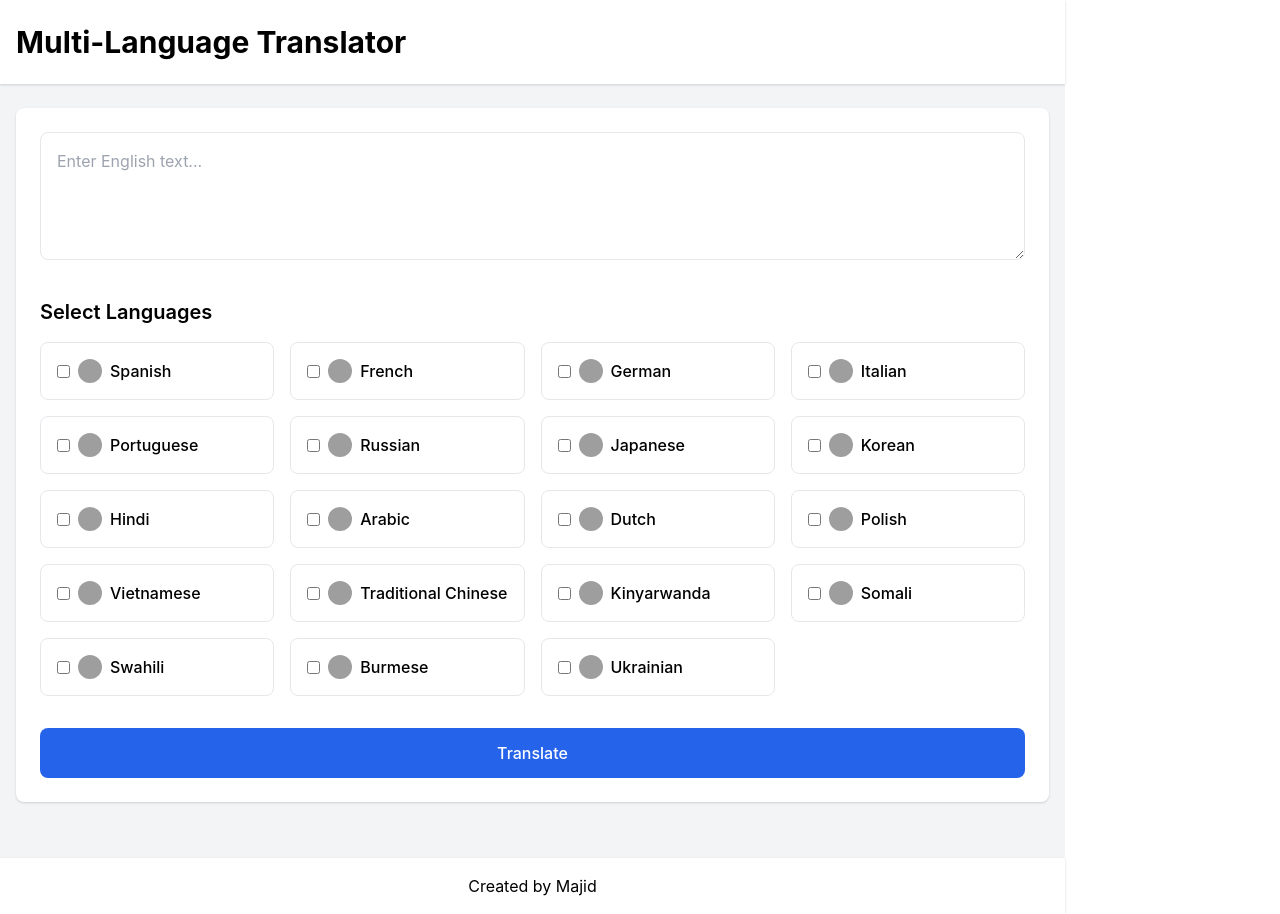
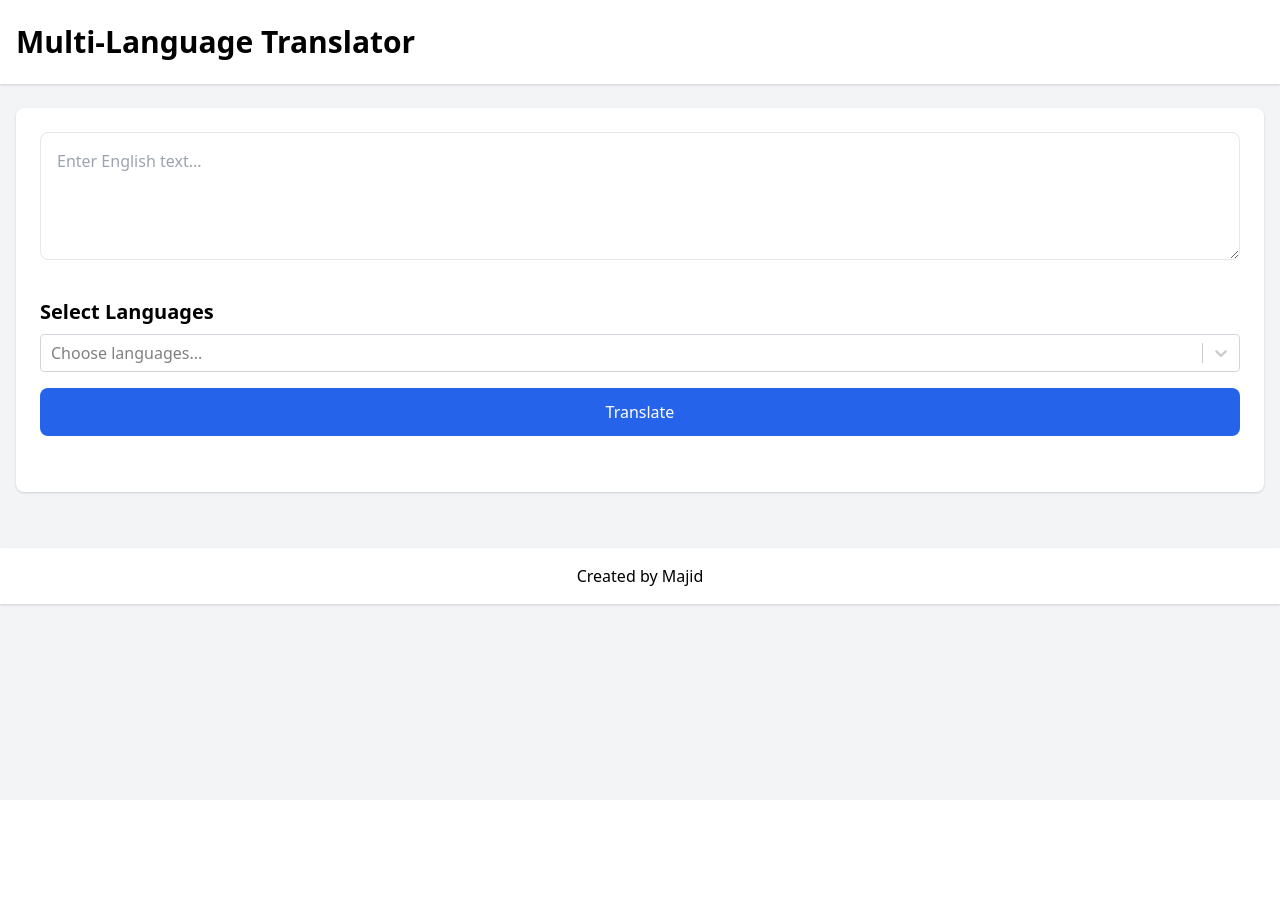
Before and after one commit to majid-iqbal1/multi-language-translator, a React (Vite) app: page / in a window 1280 px wide. After the commit the page ends 800 px from the top, so only its background shows below. Built offline with nearby package versions, Linux system fonts and the light colour scheme; grey boxes are pictures that could not be loaded.

Commit message:
added more languages

```diff
--- a/package.json
+++ b/package.json
@@ -12,6 +12,7 @@
   "dependencies": {
     "react": "^18.3.1",
     "react-dom": "^18.3.1",
+    "react-select": "^5.9.0",
     "recharts": "^2.15.0"
   },
   "devDependencies": {
--- a/src/App.css
+++ b/src/App.css
@@ -2,45 +2,69 @@
 @tailwind components;
 @tailwind utilities;
 
-#root {
-  max-width: 1280px;
-  margin: 0 auto;
-  padding: 2rem;
-  text-align: center;
+:root {
+  font-family: Inter, system-ui, Avenir, Helvetica, Arial, sans-serif;
+  line-height: 1.5;
+  font-weight: 400;
+
+  color-scheme: light dark;
+  color: rgba(0, 0, 0, 0.87);
+  background-color: #ffffff;
+
+  font-synthesis: none;
+  text-rendering: optimizeLegibility;
+  -webkit-font-smoothing: antialiased;
+  -moz-osx-font-smoothing: grayscale;
 }
 
-.logo {
-  height: 6em;
-  padding: 1.5em;
-  will-change: filter;
-  transition: filter 300ms;
+a {
+  font-weight: 500;
+  color: #646cff;
+  text-decoration: inherit;
 }
-.logo:hover {
-  filter: drop-shadow(0 0 2em #646cffaa);
-}
-.logo.react:hover {
-  filter: drop-shadow(0 0 2em #61dafbaa);
+a:hover {
+  color: #535bf2;
 }
 
-@keyframes logo-spin {
-  from {
-    transform: rotate(0deg);
+body {
+  margin: 0;
+  min-width: 320px;
+  min-height: 100vh;
+}
+
+h1 {
+  font-size: 3.2em;
+  line-height: 1.1;
+}
+
+button {
+  border-radius: 8px;
+  border: 1px solid transparent;
+  padding: 0.6em 1.2em;
+  font-size: 1em;
+  font-weight: 500;
+  font-family: inherit;
+  background-color: #1a1a1a;
+  cursor: pointer;
+  transition: border-color 0.25s;
+}
+button:hover {
+  border-color: #646cff;
+}
+button:focus,
+button:focus-visible {
+  outline: 4px auto -webkit-focus-ring-color;
+}
+
+@media (prefers-color-scheme: light) {
+  :root {
+    color: #213547;
+    background-color: #ffffff;
   }
-  to {
-    transform: rotate(360deg);
+  a:hover {
+    color: #747bff;
+  }
+  button {
+    background-color: #f9f9f9;
   }
 }
-
-@media (prefers-reduced-motion: no-preference) {
-  a:nth-of-type(2) .logo {
-    animation: logo-spin infinite 20s linear;
-  }
-}
-
-.card {
-  padding: 2em;
-}
-
-.read-the-docs {
-  color: #888;
-}
--- a/src/App.jsx
+++ b/src/App.jsx
@@ -1,42 +1,131 @@
 import React, { useState } from 'react';
+import Select from 'react-select';
 
 const languages = [
-  { id: 'es', label: 'Spanish' },
-  { id: 'fr', label: 'French' },
-  { id: 'de', label: 'German' },
-  { id: 'it', label: 'Italian' },
-  { id: 'pt', label: 'Portuguese' },
-  { id: 'ru', label: 'Russian' },
-  { id: 'ja', label: 'Japanese' },
-  { id: 'ko', label: 'Korean' },
-  { id: 'hi', label: 'Hindi' },
-  { id: 'ar', label: 'Arabic' },
-  { id: 'nl', label: 'Dutch' },
-  { id: 'pl', label: 'Polish' },
-  { id: 'vi', label: 'Vietnamese' },
-  { id: 'zh-TW', label: 'Traditional Chinese' },
-  { id: 'rw', label: 'Kinyarwanda' },
-  { id: 'so', label: 'Somali' },
-  { id: 'sw', label: 'Swahili' },
-  { id: 'my', label: 'Burmese' },
-  { id: 'uk', label: 'Ukrainian' }
- ]
+  { value: 'af', label: 'Afrikaans' },
+  { value: 'sq', label: 'Albanian' },
+  { value: 'am', label: 'Amharic' },
+  { value: 'ar', label: 'Arabic' },
+  { value: 'hy', label: 'Armenian' },
+  { value: 'az', label: 'Azerbaijani' },
+  { value: 'eu', label: 'Basque' },
+  { value: 'be', label: 'Belarusian' },
+  { value: 'bn', label: 'Bengali' },
+  { value: 'bs', label: 'Bosnian' },
+  { value: 'bg', label: 'Bulgarian' },
+  { value: 'ca', label: 'Catalan' },
+  { value: 'ceb', label: 'Cebuano' },
+  { value: 'ny', label: 'Chichewa' },
+  { value: 'zh-CN', label: 'Chinese (Simplified)' },
+  { value: 'zh-TW', label: 'Chinese (Traditional)' },
+  { value: 'co', label: 'Corsican' },
+  { value: 'hr', label: 'Croatian' },
+  { value: 'cs', label: 'Czech' },
+  { value: 'da', label: 'Danish' },
+  { value: 'nl', label: 'Dutch' },
+  { value: 'en', label: 'English' },
+  { value: 'eo', label: 'Esperanto' },
+  { value: 'et', label: 'Estonian' },
+  { value: 'tl', label: 'Filipino' },
+  { value: 'fi', label: 'Finnish' },
+  { value: 'fr', label: 'French' },
+  { value: 'fy', label: 'Frisian' },
+  { value: 'gl', label: 'Galician' },
+  { value: 'ka', label: 'Georgian' },
+  { value: 'de', label: 'German' },
+  { value: 'el', label: 'Greek' },
+  { value: 'gu', label: 'Gujarati' },
+  { value: 'ht', label: 'Haitian Creole' },
+  { value: 'ha', label: 'Hausa' },
+  { value: 'haw', label: 'Hawaiian' },
+  { value: 'iw', label: 'Hebrew' },
+  { value: 'hi', label: 'Hindi' },
+  { value: 'hmn', label: 'Hmong' },
+  { value: 'hu', label: 'Hungarian' },
+  { value: 'is', label: 'Icelandic' },
+  { value: 'ig', label: 'Igbo' },
+  { value: 'id', label: 'Indonesian' },
+  { value: 'ga', label: 'Irish' },
+  { value: 'it', label: 'Italian' },
+  { value: 'ja', label: 'Japanese' },
+  { value: 'jw', label: 'Javanese' },
+  { value: 'kn', label: 'Kannada' },
+  { value: 'kk', label: 'Kazakh' },
+  { value: 'km', label: 'Khmer' },
+  { value: 'ko', label: 'Korean' },
+  { value: 'ku', label: 'Kurdish (Kurmanji)' },
+  { value: 'ky', label: 'Kyrgyz' },
+  { value: 'lo', label: 'Lao' },
+  { value: 'la', label: 'Latin' },
+  { value: 'lv', label: 'Latvian' },
+  { value: 'lt', label: 'Lithuanian' },
+  { value: 'lb', label: 'Luxembourgish' },
+  { value: 'mk', label: 'Macedonian' },
+  { value: 'mg', label: 'Malagasy' },
+  { value: 'ms', label: 'Malay' },
+  { value: 'ml', label: 'Malayalam' },
+  { value: 'mt', label: 'Maltese' },
+  { value: 'mi', label: 'Maori' },
+  { value: 'mr', label: 'Marathi' },
+  { value: 'mn', label: 'Mongolian' },
+  { value: 'my', label: 'Myanmar (Burmese)' },
+  { value: 'ne', label: 'Nepali' },
+  { value: 'no', label: 'Norwegian' },
+  { value: 'ps', label: 'Pashto' },
+  { value: 'fa', label: 'Persian' },
+  { value: 'pl', label: 'Polish' },
+  { value: 'pt', label: 'Portuguese' },
+  { value: 'pa', label: 'Punjabi' },
+  { value: 'ro', label: 'Romanian' },
+  { value: 'ru', label: 'Russian' },
+  { value: 'sm', label: 'Samoan' },
+  { value: 'gd', label: 'Scots Gaelic' },
+  { value: 'sr', label: 'Serbian' },
+  { value: 'st', label: 'Sesotho' },
+  { value: 'sn', label: 'Shona' },
+  { value: 'sd', label: 'Sindhi' },
+  { value: 'si', label: 'Sinhala' },
+  { value: 'sk', label: 'Slovak' },
+  { value: 'sl', label: 'Slovenian' },
+  { value: 'so', label: 'Somali' },
+  { value: 'es', label: 'Spanish' },
+  { value: 'su', label: 'Sundanese' },
+  { value: 'sw', label: 'Swahili' },
+  { value: 'sv', label: 'Swedish' },
+  { value: 'tg', label: 'Tajik' },
+  { value: 'ta', label: 'Tamil' },
+  { value: 'tt', label: 'Tatar' },
+  { value: 'te', label: 'Telugu' },
+  { value: 'th', label: 'Thai' },
+  { value: 'tr', label: 'Turkish' },
+  { value: 'tk', label: 'Turkmen' },
+  { value: 'uk', label: 'Ukrainian' },
+  { value: 'ur', label: 'Urdu' },
+  { value: 'ug', label: 'Uyghur' },
+  { value: 'uz', label: 'Uzbek' },
+  { value: 'vi', label: 'Vietnamese' },
+  { value: 'cy', label: 'Welsh' },
+  { value: 'xh', label: 'Xhosa' },
+  { value: 'yi', label: 'Yiddish' },
+  { value: 'yo', label: 'Yoruba' },
+  { value: 'zu', label: 'Zulu' }
+];
 
 function App() {
- const [text, setText] = useState('')
- const [selectedLangs, setSelectedLangs] = useState([])
- const [translations, setTranslations] = useState({})
+  const [text, setText] = useState('');
+  const [selectedLangs, setSelectedLangs] = useState([]);
+  const [translations, setTranslations] = useState({});
 
   const handleTranslate = async () => {
-   const results = {}
-   const API_KEY = 'e248ec5c54mshfdc8f49173a9013p1113a6jsn1644be595d17'
+    const results = {};
+    const API_KEY = 'e248ec5c54mshfdc8f49173a9013p1113a6jsn1644be595d17';
 
     for (const lang of selectedLangs) {
       try {
-       const encodedParams = new URLSearchParams()
-       encodedParams.append("source_language", "en")
-       encodedParams.append("target_language", lang)
-       encodedParams.append("text", text)
+        const encodedParams = new URLSearchParams();
+        encodedParams.append("source_language", "en");
+        encodedParams.append("target_language", lang.value);
+        encodedParams.append("text", text);
 
         const response = await fetch('https://text-translator2.p.rapidapi.com/translate', {
           method: 'POST',
@@ -46,25 +135,25 @@ function App() {
             'X-RapidAPI-Host': 'text-translator2.p.rapidapi.com'
           },
           body: encodedParams
-       })
-       const data = await response.json()
-       results[lang] = data.data.translatedText
+        });
+        const data = await response.json();
+        results[lang.value] = data.data.translatedText;
       } catch (error) {
-       results[lang] = 'Translation failed'
+        results[lang.value] = 'Translation failed';
       }
     }
-   setTranslations(results)
- }
+    setTranslations(results);
+  };
 
   return (
     <div className="min-h-screen bg-gray-100">
-    <header className="bg-white shadow">
-      <div className="max-w-7xl mx-auto py-6 px-4">
+      <header className="bg-white shadow w-full">
+        <div className="w-full py-6 px-4">
           <h1 className="text-3xl font-bold text-black">Multi-Language Translator</h1>
         </div>
       </header>
 
-    <main className="max-w-7xl mx-auto py-6 px-4">
+      <main className="w-full py-6 px-4">
         <div className="bg-white shadow rounded-lg p-6">
           {/* Input Section */}
           <div className="mb-8">
@@ -76,48 +165,64 @@ function App() {
             />
           </div>
 
-        {/* Language Selection */}
+          {/* Language Selection Form */}
           <div className="mb-8">
-          <h2 className="text-xl font-semibold mb-4 text-black">Select Languages</h2>
-          <div className="grid grid-cols-2 md:grid-cols-4 gap-4">
-            {languages.map((lang) => (
-              <label
-                key={lang.id}
-                className="flex items-center space-x-2 p-4 border rounded-lg hover:bg-gray-50 bg-white text-black cursor-pointer"
+            <form
+              onSubmit={(e) => {
+                e.preventDefault();
+                handleTranslate();
+              }}
             >
-                <input
-                  type="checkbox"
-                  checked={selectedLangs.includes(lang.id)}
-                  onChange={(e) => {
-                    setSelectedLangs(
-                      e.target.checked
-                        ? [...selectedLangs, lang.id]
-                        : selectedLangs.filter((id) => id !== lang.id)
-                    );
+              <label htmlFor="language-select" className="block text-xl font-semibold mb-2 text-black">
+                Select Languages
+              </label>
+              <Select
+                id="language-select"
+                isMulti
+                options={languages}
+                value={selectedLangs}
+                onChange={setSelectedLangs}
+                className="mb-4"
+                classNamePrefix="select"
+                placeholder="Choose languages..."
+                styles={{
+                  control: (base) => ({
+                    ...base,
+                    borderColor: '#d1d5db', // Tailwind's gray-300
+                    boxShadow: 'none',
+                    '&:hover': {
+                      borderColor: '#a1a1aa', // Tailwind's gray-400
+                    },
+                  }),
+                  multiValue: (base) => ({
+                    ...base,
+                    backgroundColor: '#bfdbfe', // Tailwind's blue-300
+                  }),
+                  multiValueLabel: (base) => ({
+                    ...base,
+                    color: '#1e40af', // Tailwind's blue-800
+                  }),
+                  multiValueRemove: (base) => ({
+                    ...base,
+                    color: '#1e40af',
+                    ':hover': {
+                      backgroundColor: '#93c5fd', // Tailwind's blue-400
+                      color: '#1e40af',
+                    },
+                  }),
                 }}
-                  className="rounded text-blue-600"
               />
-                <div className="flex items-center space-x-2">
-                  <img
-                    src={`/flags/${lang.id}.svg`}
-                    alt={lang.label}
-                    className="w-6 h-6 rounded-full"
-                  />
-                  <span className="font-medium">{lang.label}</span>
-                </div>
-              </label>
-            ))}
-          </div>
-        </div>
 
               {/* Translate Button */}
               <button
-          onClick={handleTranslate}
+                type="submit"
                 disabled={!text || selectedLangs.length === 0}
                 className="w-full bg-blue-600 text-white p-3 rounded-lg font-medium hover:bg-blue-700 focus:outline-none focus:ring-2 focus:ring-offset-2 focus:ring-blue-500 disabled:opacity-50 disabled:cursor-not-allowed"
               >
                 Translate
               </button>
+            </form>
+          </div>
 
           {/* Translations */}
           {Object.entries(translations).length > 0 && (
@@ -129,16 +234,9 @@ function App() {
                     key={lang}
                     className="bg-white text-black p-4 rounded-lg border shadow-sm hover:shadow-md transition-shadow"
                   >
-                  <div className="flex items-center space-x-2 mb-2">
-                    <img
-                      src={`/flags/${lang}.svg`}
-                      alt={languages.find((l) => l.id === lang)?.label}
-                      className="w-6 h-6 rounded-full"
-                    />
                     <h3 className="font-medium text-lg text-black">
-                      {languages.find((l) => l.id === lang)?.label}
+                      {languages.find((l) => l.value === lang)?.label}
                     </h3>
-                  </div>
                     <p className="text-black">{translation}</p>
                   </div>
                 ))}
@@ -148,13 +246,13 @@ function App() {
         </div>
       </main>
 
-    <footer className="bg-white shadow mt-8">
-      <div className="max-w-7xl mx-auto py-4 px-4 text-center text-black">
+      <footer className="bg-white shadow mt-8 w-full">
+        <div className="w-full py-4 px-4 text-center text-black">
           Created by Majid
         </div>
       </footer>
     </div>
   );
-};
+}
 
 export default App;
--- a/src/index.css
+++ b/src/index.css
@@ -2,71 +2,44 @@
 @tailwind components;
 @tailwind utilities;
 
-:root {
-  font-family: Inter, system-ui, Avenir, Helvetica, Arial, sans-serif;
-  line-height: 1.5;
-  font-weight: 400;
-
-  color-scheme: light dark;
-  color: rgba(255, 255, 255, 0.87);
-  background-color: #242424;
-
-  font-synthesis: none;
-  text-rendering: optimizeLegibility;
-  -webkit-font-smoothing: antialiased;
-  -moz-osx-font-smoothing: grayscale;
+/* Removed max-width and centering from #root */
+#root {
+  padding: 0; /* Optional: Adjust padding as needed */
+  text-align: left; /* Optional: Change text alignment if needed */
 }
 
-a {
-  font-weight: 500;
-  color: #646cff;
-  text-decoration: inherit;
+.logo {
+  height: 6em;
+  padding: 1.5em;
+  will-change: filter;
+  transition: filter 300ms;
 }
-a:hover {
-  color: #535bf2;
+.logo:hover {
+  filter: drop-shadow(0 0 2em #646cffaa);
+}
+.logo.react:hover {
+  filter: drop-shadow(0 0 2em #61dafbaa);
 }
 
-body {
-  margin: 0;
-  display: flex;
-  place-items: center;
-  min-width: 320px;
-  min-height: 100vh;
+@keyframes logo-spin {
+  from {
+    transform: rotate(0deg);
+  }
+  to {
+    transform: rotate(360deg);
+  }
 }
 
-h1 {
-  font-size: 3.2em;
-  line-height: 1.1;
+@media (prefers-reduced-motion: no-preference) {
+  a:nth-of-type(2) .logo {
+    animation: logo-spin infinite 20s linear;
+  }
 }
 
-button {
-  border-radius: 8px;
-  border: 1px solid transparent;
-  padding: 0.6em 1.2em;
-  font-size: 1em;
-  font-weight: 500;
-  font-family: inherit;
-  background-color: #1a1a1a;
-  cursor: pointer;
-  transition: border-color 0.25s;
-}
-button:hover {
-  border-color: #646cff;
-}
-button:focus,
-button:focus-visible {
-  outline: 4px auto -webkit-focus-ring-color;
+.card {
+  padding: 2em;
 }
 
-@media (prefers-color-scheme: light) {
-  :root {
-    color: #213547;
-    background-color: #ffffff;
-  }
-  a:hover {
-    color: #747bff;
-  }
-  button {
-    background-color: #f9f9f9;
-  }
+.read-the-docs {
+  color: #888;
 }
```
Also changed, not shown: 1 other file (tests, documents, lock files or other folders). Lines whose indentation alone changed are shown as unchanged.
